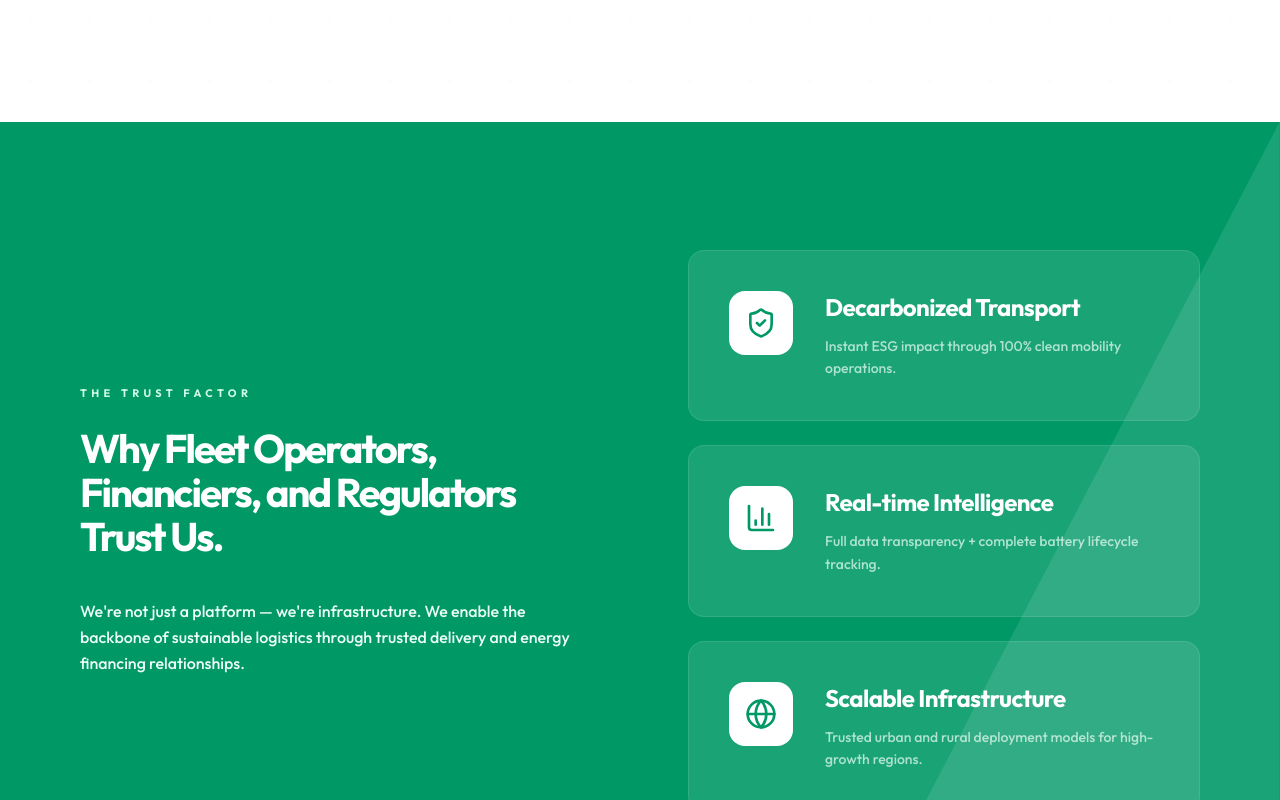
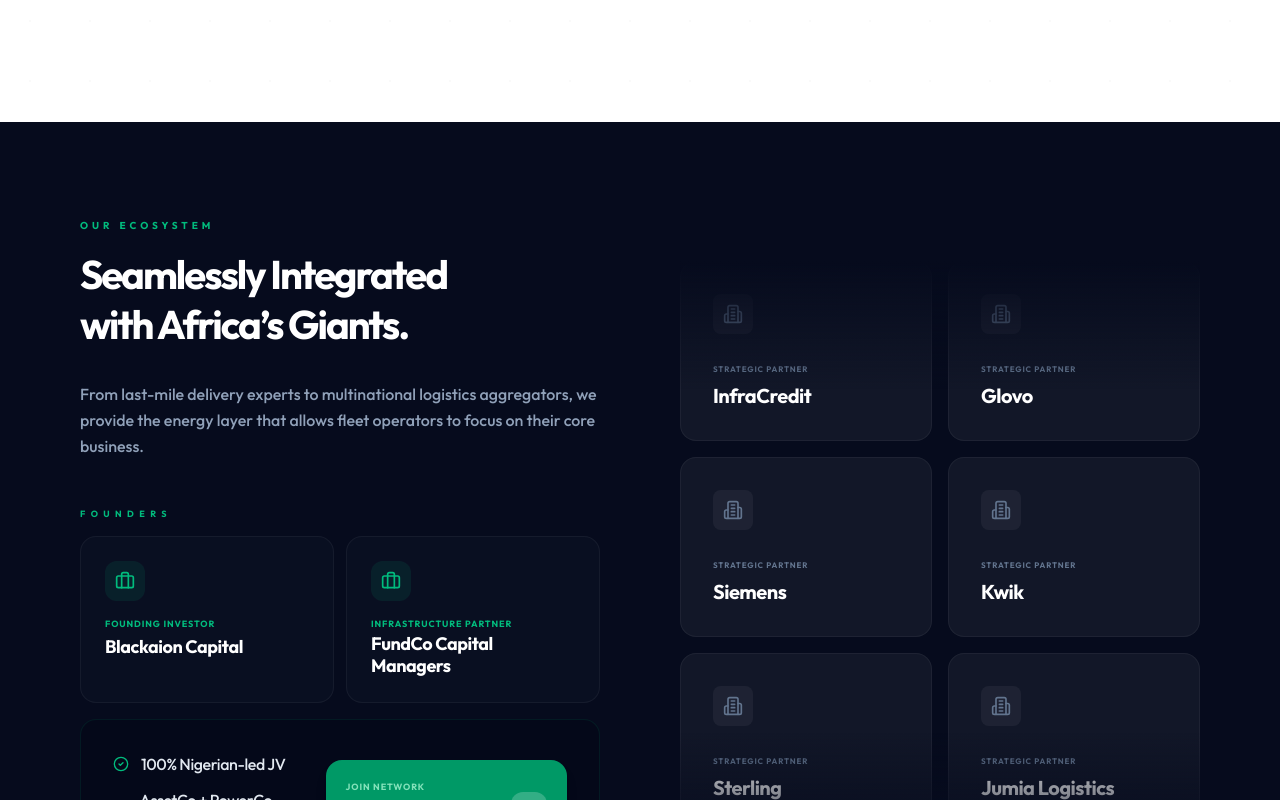
Before and after one commit to nolimit-buzz/ssm, a React (Vite) app: page / in a window 1280 px wide. Shown: the part 5780-6580 px from the top of the page. Built offline with nearby package versions, Linux system fonts and the light colour scheme.

Commit message:
update App.tsx

```diff
--- a/App.tsx
+++ b/App.tsx
@@ -51,7 +51,7 @@
             <PainSolution />
             <MetricsSection />
             {/* <LiveMap /> */}
-            <WhyPartner />
+            {/* <WhyPartner /> */}
             <Ecosystem />
           </>
         ) : currentPage === 'about' ? (
```
